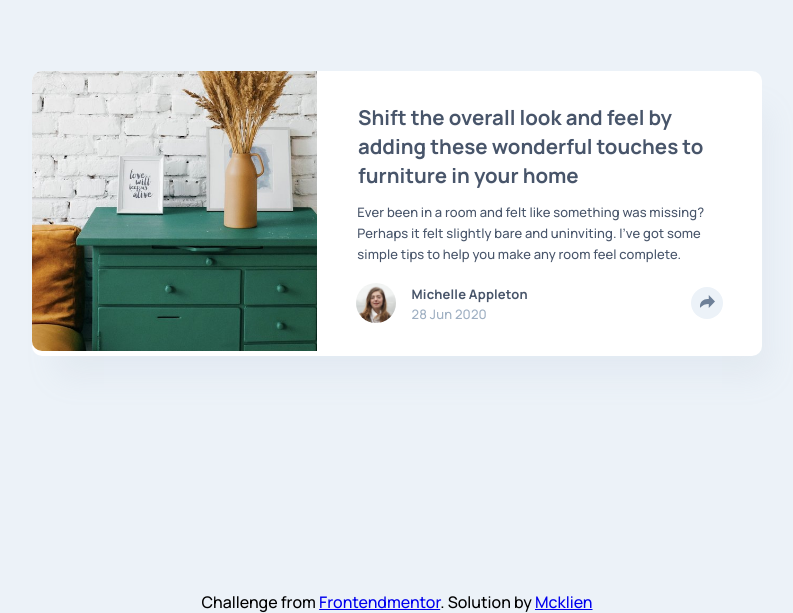
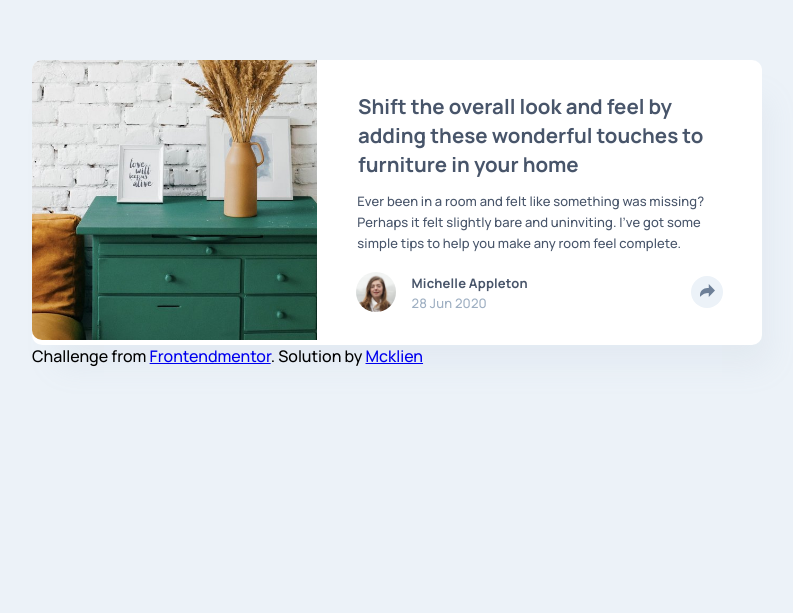
Before and after one commit to mcktivity/article-preview-component, a React (Create React App) app: page / in a window 1280 px wide. Shown: the part 187-800 px from the top of the page, without its empty margins (243-1036 px from the left). Built offline with nearby package versions, Linux system fonts and the light colour scheme.

Commit message:
v1.3 fix remaining html reports

```diff
--- a/src/components/Article-preview.tsx
+++ b/src/components/Article-preview.tsx
@@ -15,7 +15,7 @@ export default () => {
   }
 
   return (
-    <article className="card">
+    <main className="card">
       <header>
         <img className="banner" src={Banner} alt="banner" />
       </header>
@@ -44,7 +44,7 @@ export default () => {
           </button>
         </footer>
       </section>
-    </article>
+    </main>
   );
 };
 
--- a/src/components/Credits.tsx
+++ b/src/components/Credits.tsx
@@ -1,7 +1,7 @@
 import React from "react";
 
 export default () => (
-  <section className="credits">
+  <div className="credits">
     Challenge from{" "}
     <a
       href="https://www.frontendmentor.io/challenges/article-preview-component-dYBN_pYFT"
@@ -18,5 +18,5 @@ export default () => (
     >
       Mcklien
     </a>
-  </section>
+  </div>
 );
```
